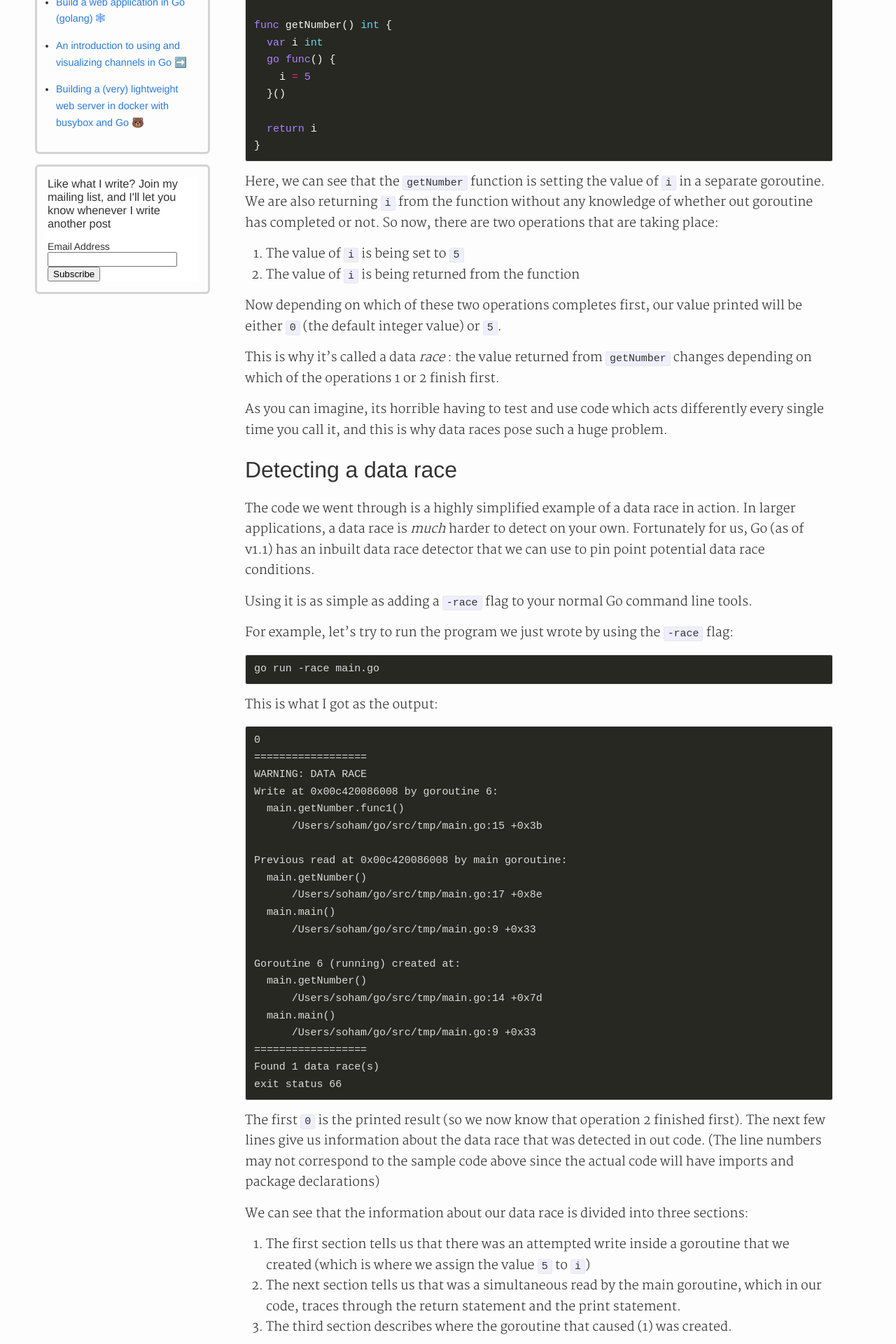
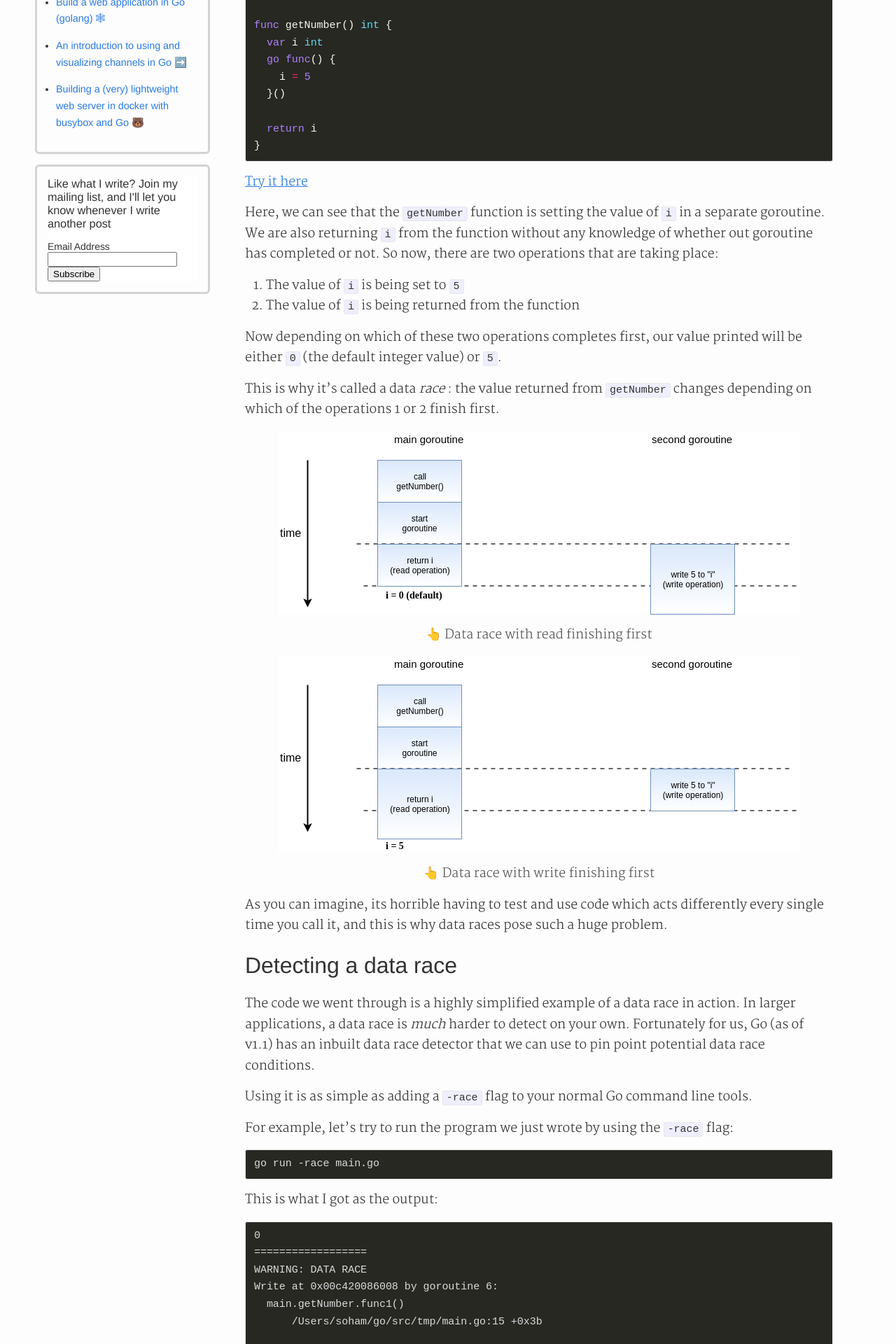
Before and after one commit to sohamkamani/sohamkamani.github.io, a Jekyll site: the page built from _posts/golang/2017-02-18-golang-data-race-and-how-to-fix-it.md, in a window 1280 px wide. Shown: the part 630-2550 px from the top of the page at 70% size. Built offline with Jekyll 4.4.1, drawn with Linux system fonts in a browser that asks for light colours; nearby versions of some CDN libraries; comment, search, counter and statistics services are not loaded; some of the changed text lies outside the part shown.

Commit message:
post done

````diff
--- a/_posts/golang/2017-02-18-golang-data-race-and-how-to-fix-it.md
+++ b/_posts/golang/2017-02-18-golang-data-race-and-how-to-fix-it.md
@@ -29,6 +29,7 @@
 	return i
 }
 ```
+[Try it here](https://play.golang.org/p/TvaREY1QDFx)
 
 Here, we can see that the `getNumber` function is setting the value of `i` in a separate goroutine. We are also returning `i` from the function without any knowledge of whether out goroutine has completed or not. So now, there are two operations that are taking place:
 1. The value of `i` is being set to `5`
@@ -37,6 +38,12 @@
 Now depending on which of these two operations completes first, our value printed will be either `0` (the default integer value) or `5`.
 
 This is why it's called a data _race_ : the value returned from `getNumber` changes depending on which of the operations 1 or 2 finish first.
+
+![read finishing first](/assets/images/posts/go-datarace/datarace1.svg)
+<p class="image-caption">👆 Data race with read finishing first</p>
+
+![write finishing first](/assets/images/posts/go-datarace/datarace2.svg)
+<p class="image-caption">👆 Data race with write finishing first</p>
 
 As you can imagine, its horrible having to test and use code which acts differently every single time you call it, and this is why data races pose such a huge problem.
 
@@ -117,6 +124,9 @@
 	return i
 }
 ```
+[Try it here](https://play.golang.org/p/RHbGQOI3cUv)
+
+![waitgroup diagram](/assets/images/posts/go-datarace/wg.svg)
 
 ### Blocking with channels
 
@@ -137,6 +147,9 @@
 	return i
 }
 ```
+[Try it here](https://play.golang.org/p/oSnM7_7gI3X)
+
+![channel diagram](/assets/images/posts/go-datarace/blockchannel.svg)
 
 Blocking inside the `getNumber` function, although simple, would get troublesome if we want to call the function repeatedly. The next method follows a more flexible approach towards blocking.
 
@@ -169,6 +182,9 @@
 	fmt.Println(i)
 }
 ```
+[Try it here](https://play.golang.org/p/POYn3UalH3e)
+
+![return channel diagram](/assets/images/posts/go-datarace/returnchannel.svg)
 
 This approach is more flexible because it allows higher level functions to decide their own blocking and concurrency mechanisms, instead of treating the `getNumber` function as synchronous.
 
@@ -213,7 +229,15 @@
 	return i.Get()
 }
 ```
+[Try it here](https://play.golang.org/p/SgmxIMSOtyH)
+
 We can then use `GetNumber` just like with other cases. At first glance, this method may seem useless, since we still do not have any guarantee as to what the value of `i` will be.
+
+![mutex read finishing first](/assets/images/posts/go-datarace/mutexread.svg)
+<p class="image-caption">👆 Mutex with write locking first</p>
+
+![mutex write finishing first](/assets/images/posts/go-datarace/mutexwrite.svg)
+<p class="image-caption">👆 Mutex with read locking first</p>
 
 The true value of the mutex shows when we have _multiple writes_, which are intermixed with read operations. Although, you will not need mutexes in most cases, since the previous methods work well enough, it helps to know about them for these kinds of situations.
 
--- a/_sass/_custom.scss
+++ b/_sass/_custom.scss
@@ -121,3 +121,8 @@
     margin-left: 12px;
   }
 }
+
+.image-caption{
+  text-align: center;
+  color: #555;
+}
````
Also changed, not shown: assets/images/posts/go-datarace/blockchannel.svg (added), assets/images/posts/go-datarace/datarace1.svg (added), assets/images/posts/go-datarace/datarace2.svg (added), assets/images/posts/go-datarace/mutexread.svg (added), assets/images/posts/go-datarace/mutexwrite.svg (added), assets/images/posts/go-datarace/returnchannel.svg (added), assets/images/posts/go-datarace/wg.svg (added).
